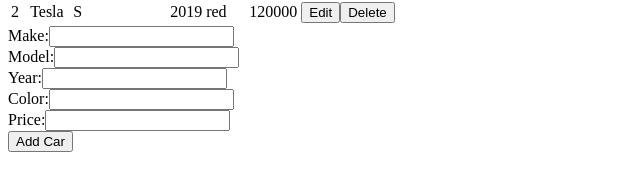
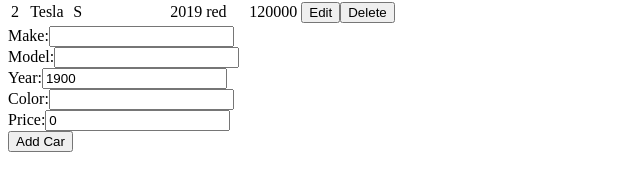
Before and after one commit to t4d-classes/react-redux-typescript_10192020, a React (Create React App) app in the folder demo-app/: page / in a window 1280 px wide. Shown: the part 377-558 px from the top of the page, without its empty margins (0-640 px from the left). Built offline with nearby package versions, Linux system fonts and the light colour scheme.

Commit message:
add generic withForm

```diff
--- a/demo-app/src/components/CarForm.tsx
+++ b/demo-app/src/components/CarForm.tsx
@@ -1,28 +1,29 @@
-import React, { Component, ChangeEvent } from 'react';
+import React, { Component } from 'react';
 import { NewCar } from '../models/cars';
 
-import { withForm, TheComponentProps } from '../hocs/withForm';
+import { withForm, FormComponentProps } from '../hocs/withForm';
+
+type CarForm = {
+  make: string;
+  model: string;
+  year: number;
+  color: string;
+  price: number;
+};
 
 export type CarFormProps = {
   buttonText: string;
   onSubmitCar: (newCar: NewCar) => void;
-} & TheComponentProps;
+} & FormComponentProps<CarForm>;
 
-// export type CarFormState = {
-//   make: string;
-//   model: string;
-//   year: number;
-//   color: string;
-//   price: number;
-// };
-
-const getInitialState = () => ({
-  make: '',
-  model: '',
-  year: 1900,
-  color: '',
-  price: 0,
-});
+const getInitialState = () =>
+  ({
+    make: '',
+    model: '',
+    year: 1900,
+    color: '',
+    price: 0,
+  } as CarForm);
 
 export const CarForm = withForm(
   class CarForm extends Component<CarFormProps> {
--- a/demo-app/src/components/ColorForm.tsx
+++ b/demo-app/src/components/ColorForm.tsx
@@ -1,17 +1,17 @@
-import React, { Component, ChangeEvent } from 'react';
+import React, { Component } from 'react';
 
 import { NewColor } from '../models/colors';
-import { withForm, TheComponentProps } from '../hocs/withForm';
-
-export type ColorFormProps = {
-  buttonText: string;
-  onSubmitColor: (color: NewColor) => void;
-} & TheComponentProps;
+import { withForm, FormComponentProps } from '../hocs/withForm';
 
 export type ColorForm = {
   name: string;
   hexcode: string;
 };
+
+export type ColorFormProps = {
+  buttonText: string;
+  onSubmitColor: (color: NewColor) => void;
+} & FormComponentProps<ColorForm>;
 
 export const ColorForm = withForm(
   class ColorForm extends Component<ColorFormProps> {
@@ -21,8 +21,6 @@
     };
 
     render() {
-      console.log('getValue: ', this.props.getValue('name'));
-
       return (
         <form>
           <div>
@@ -55,5 +53,5 @@
   {
     name: '',
     hexcode: '',
-  },
+  } as ColorForm,
 );
--- a/demo-app/src/hocs/withForm.tsx
+++ b/demo-app/src/hocs/withForm.tsx
@@ -1,85 +1,62 @@
 import React, { Component, ChangeEvent } from 'react';
 
-export type TheComponentProps = {
-  form: any;
+export type FormComponentProps<T extends object> = {
+  form: T;
   change: (e: ChangeEvent<HTMLInputElement>) => void;
   resetForm: () => void;
-  getValue: (controlName: string) => any;
+  getValue: (controlName: keyof T) => any;
 };
 
-type FormComponentProps = {
-  [x: string]: any;
-};
+export function withForm<T extends object>(
+  TheComponent: Function,
+  initialForm: T,
+) {
+  return class FormComponent extends Component<{ [x: string]: any }, T> {
+    state = initialForm as T;
 
-type FormComponentState = {
-  [x: string]: any;
-};
-
-export function withForm(
-  TheComponent: Function,
-  initialForm: FormComponentState,
-) {
-  return class FormComponent extends Component<
-    FormComponentProps,
-    FormComponentState
-  > {
-    state = initialForm as FormComponentState;
+    controls: { [x: string]: string } = {};
 
     change = (e: ChangeEvent<HTMLInputElement>) => {
+      this.controls[e.target.name] = e.target.type;
+
       this.setState({
-        [e.target.name]: {
-          type: e.target.type,
-          value:
-            e.target.type === 'number'
-              ? e.target.value === ''
-                ? NaN
-                : Number(e.target.value)
-              : e.target.value,
-        },
-      } as Pick<FormComponentState, keyof FormComponentState>);
+        [e.target.name]:
+          e.target.type === 'number'
+            ? e.target.value === ''
+              ? NaN
+              : Number(e.target.value)
+            : e.target.value,
+      } as T);
     };
 
     resetForm = () => {
       this.setState({});
     };
 
-    getValue = (controlName: string) => {
-      // double equals comparison with null, checks for null or undefined
-
-      isNaN(NaN);
-
-      if (this.state[controlName]?.value == null) {
+    getValue = (controlName: keyof T) => {
+      if (this.state[controlName] == null) {
         return '';
       }
 
       if (
-        this.state[controlName].type === 'number' &&
-        isNaN(this.state[controlName].value)
+        this.controls[controlName as string] === 'number' &&
+        isNaN(Number(this.state[controlName]))
       ) {
         return '';
       }
 
-      return this.state[controlName].value;
+      return this.state[controlName];
     };
 
-    // { name: { type, value } } => { name: value }
-    getFormData() {
-      return Object.keys(this.state).reduce((formData: any, controlName) => {
-        formData[controlName] = this.state[controlName].value;
-        return formData;
-      }, {});
-    }
+    render() {
+      const formProps: FormComponentProps<T> = {
+        form: this.state,
+        change: this.change,
+        resetForm: this.resetForm,
+        getValue: this.getValue,
+      };
 
-    render() {
-      return (
-        <TheComponent
-          {...this.props}
-          form={this.getFormData()}
-          change={this.change}
-          resetForm={this.resetForm}
-          getValue={this.getValue}
-        />
-      );
+      return <TheComponent {...this.props} {...formProps} />;
     }
   };
 }
```
Also changed, not shown: 1 other file (tests, documents, lock files or other folders).
